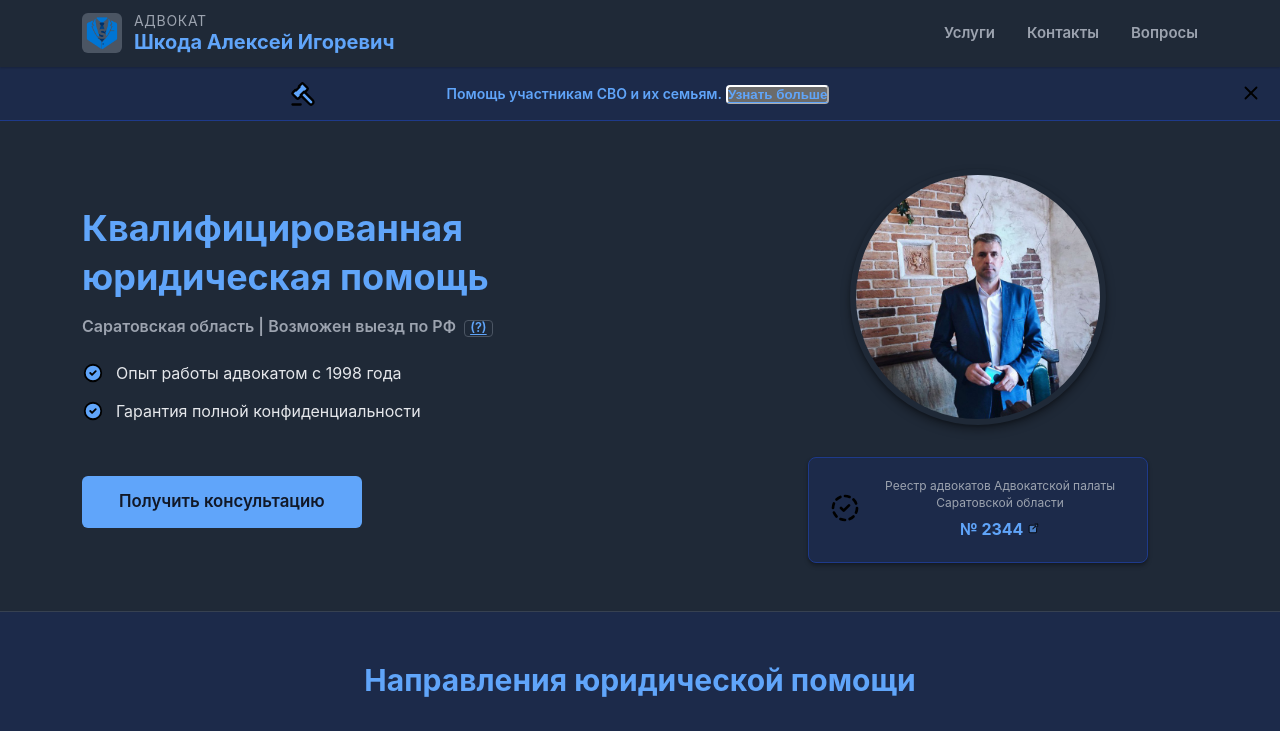
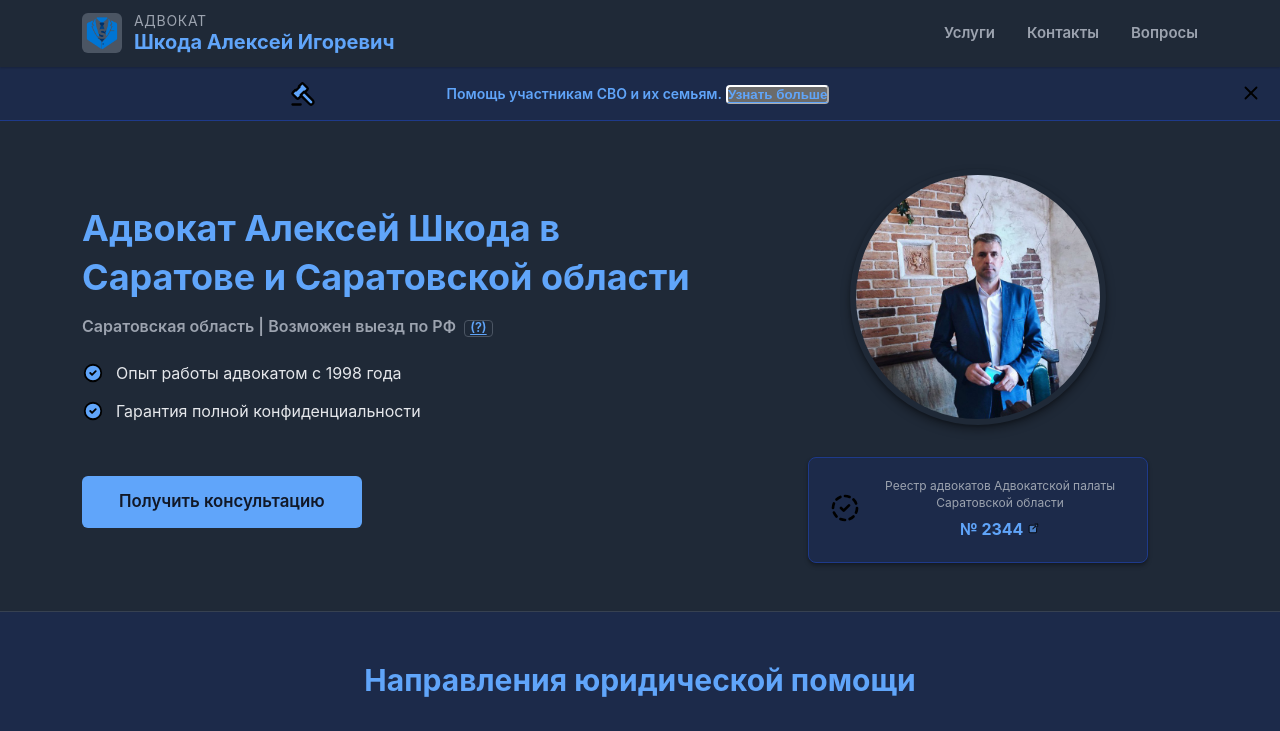
Before and after one commit to XAjhI9LfbBKliUG79Ev0l78bUvzmvsTypXClwZa/sRHjFEyCd9g, a Vue app: page / in a window 1280 px wide. Shown: the top 731 px of the page. Built offline with nearby package versions, Linux system fonts and the light colour scheme.

Commit message:
seo improv

```diff
--- a/index.html
+++ b/index.html
@@ -2,29 +2,29 @@
 <html lang="ru">
   <head>
     <meta charset="UTF-8">
+    <link rel="canonical" href="https://lawshkoda.ru/" />
     <link rel="icon" type="image/x-icon" href="/favicon.ico">
     <link rel="apple-touch-icon" sizes="180x180" href="/apple-touch-icon.png">
     <link rel="icon" type="image/png" sizes="32x32" href="/favicon-32x32.png">
     <link rel="icon" type="image/png" sizes="16x16" href="/favicon-16x16.png">
     <link rel="manifest" href="/site.webmanifest">
     <meta name="viewport" content="width=device-width, initial-scale=1.0">
-    <title>Адвокат Шкода Алексей Игоревич</title>
-    <meta name="description" content="Квалифицированная юридическая помощь Шкоды Алексея Игоревича в Саратовской области. Уголовные, гражданские, арбитражные, административные дела.">
-    <meta name="keywords" content="адвокат Саратов, юрист Саратов, юридическая помощь Саратов, адвокат Энгельс, юридические услуги Саратов, уголовный адвокат Саратов, гражданские дела Саратов, арбитраж Саратов, юридическая консультация Саратов">
+    <title>Адвокат в Саратове Алексей Шкода — Уголовные, гражданские дела, банкротство физлиц</title>
+    <meta name="description" content="Услуги адвоката в Саратовской области и дистанционно. Квалифицированная помощь по уголовным и гражданским делам, законное списание долгов (банкротство граждан). Консультации, представительство в суде.">
+    <meta name="keywords" content="адвокат Саратов, юрист Саратов, юридическая помощь Саратов, адвокат Энгельс, юридические услуги Саратов, уголовный адвокат Саратов, гражданские дела Саратов, банкротство физлиц Саратов, юридическая консультация Саратов">
     <!-- Open Graph Meta Tags -->
-    <meta property="og:title" content="Адвокат Шкода Алексей Игоревич - Саратов, Энгельс">
-    <meta property="og:description" content="Квалифицированная юридическая помощь в Саратовской области. Уголовные, гражданские, арбитражные, административные дела. Опыт с 1998 года.">
+    <meta property="og:title" content="Адвокат в Саратове Алексей Шкода — Уголовные, гражданские дела, банкротство физлиц">
+    <meta property="og:description" content="Услуги адвоката в Саратовской области и дистанционно. Квалифицированная помощь по уголовным и гражданским делам, законное списание долгов (банкротство граждан). Консультации, представительство в суде.">
     <meta property="og:type" content="website">
-    <meta property="og:url" content="https://lawshkoda.ru">
+    <meta property="og:url" content="https://lawshkoda.ru/">
     <meta property="og:locale" content="ru_RU">
     <script type="application/ld+json">
     {
       "@context": "https://schema.org",
       "@type": "Attorney",
-      "name": "Шкода Алексей Игоревич",
-      "description": "Квалифицированная юридическая помощь Шкоды Алексея Игоревича в Саратовской области. Уголовные, гражданские, арбитражные, административные дела.",
-      "url": "https://lawshkoda.ru",
-      "image": "/og-image.jpg",
+      "name": "Алексей Шкода",
+      "description": "Услуги адвоката в Саратовской области и дистанционно. Квалифицированная помощь по уголовным и гражданским делам, законное списание долгов (банкротство граждан).",
+      "url": "https://lawshkoda.ru/",
       "telephone": "+79042437917",
       "email": "advokatshkoda@duck.com",
       "address": {
@@ -38,32 +38,20 @@
         {
           "@type": "AdministrativeArea",
           "name": "Саратовская область"
-        },
-        {
-          "@type": "Country",
-          "name": "РФ"
         }
-      ],
-      "priceRange": "Зависит от сложности дела"
+      ]
     }
     </script>
     <meta name="color-scheme" content="light dark">
-
   </head>
   <body>
     <div id="app"></div>
     <script type="module" src="/src/main.js"></script>
     <noscript>
       <div style="font-family: Arial, sans-serif; padding: 20px; text-align: center;">
-        <h1>Шкода Алексей Игоревич</h1>
-        <p><strong>Сайт Шкоды Алексея Игоревича в Саратовской области.</strong></p>
-        <p>Для полноценной работы сайта и доступа ко всей информации, пожалуйста, включите JavaScript в настройках вашего браузера.</p>
-        <p>Если у вас возникли трудности или вопросы, вы всегда можете связаться со мной напрямую:</p>
+        <h1>Адвокат Алексей Шкода в Саратове и Саратовской области</h1>
+        <p>Для полноценной работы сайта, пожалуйста, включите JavaScript.</p>
         <p><strong>Телефон:</strong> <a href="tel:+79042437917">+7 (904) 243-79-17</a></p>
-        <p><strong>Email:</strong> <a href="mailto:advokatshkoda@duck.com">advokatshkoda@duck.com</a></p>
-        <p><strong>Signal:</strong> <a href="https://signal.me/#p/79042437917">+7 (904) 243-79-17</a></p>
-        <p><strong>Место приема:</strong> набережная имени Генерал-лейтенанта М.М. Рудченко, 14, Энгельс, Саратовская область</p>
-        <p>Основные направления помощи: уголовные, гражданские, арбитражные и административные дела.</p>
       </div>
     </noscript>
   </body>
--- a/src/views/HomeView.vue
+++ b/src/views/HomeView.vue
@@ -5,7 +5,7 @@
         <div class="intro-content">
           <div class="intro-text">
             <h1 class="intro-title" id="intro-title-h1">
-              Квалифицированная юридическая помощь
+              Адвокат Алексей Шкода в Саратове и Саратовской области
             </h1>
             <p class="intro-location">
               Саратовская область | Возможен выезд по РФ <a href="#faq" class="marker-link" aria-label="Подробнее о выезде в другие регионы РФ в разделе Вопросы">(?)</a>
```
